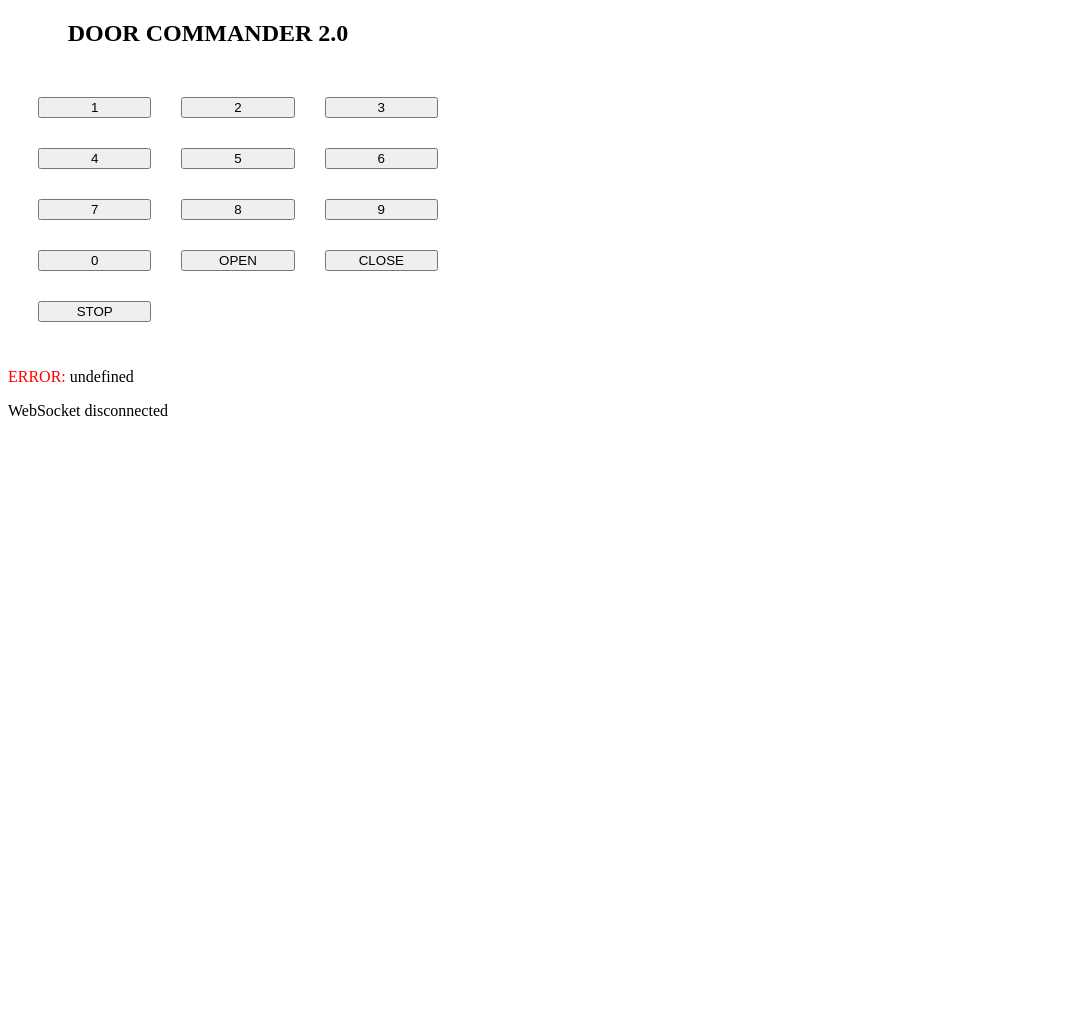
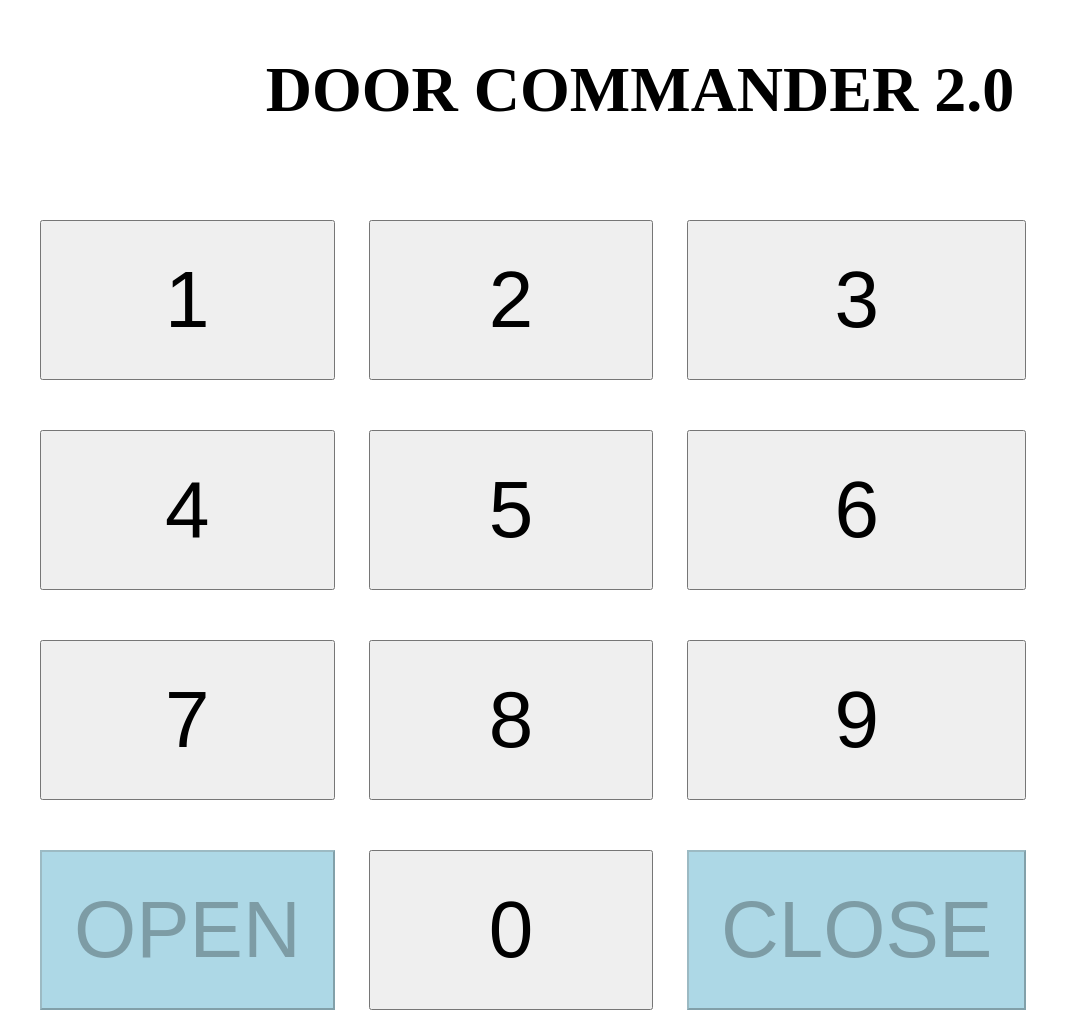
Before and after one commit to cowlove/doorserver, a plain HTML site: page index.html in a window 1280 px wide. Shown: the top 1013 px of the page, without its empty margins (0-1081 px from the left). Before the commit the page ends 800 px from the top, so only its background shows below. Drawn offline with Linux system fonts and the light colour scheme.

Commit message:
Fixed uri bug, style sheet changes

```diff
--- a/index.html
+++ b/index.html
@@ -9,7 +9,7 @@
   function init()
   {
     output = document.getElementById("output");
-    wsUri = "ws:" + location.host + ":" + "/xxx";
+    wsUri = "ws:" + location.host  + "/xxx";
     testWebSocket();
   }
 
@@ -70,7 +70,16 @@ window.addEventListener("load", init, false);
 
   </script>
 
-  <h2 style="text-align:center; width: 400px;">DOOR COMMANDER 2.0</h2>
+<style>
+  .button {
+    padding: 32px 32px;
+    text-align: center;
+    font-size: 80px;
+    margin: 10px 2px;
+  }
+  </style>
+
+<h2 style="text-align:center; font-size:64px;">DOOR COMMANDER 2.0</h2>
 <div style="display:grid;
   grid-template-columns: 1fr 1fr 1fr;
   grid-row-gap: 30px;
@@ -78,23 +87,21 @@ window.addEventListener("load", init, false);
   padding: 30px;
   width: 400px;
   ">
-  <button type="button" onclick="doSend('1')">1</button>
-  <button type="button" onclick="doSend('2')">2</button>
-  <button type="button" onclick="doSend('3')">3</button>
+  <button class="button" onclick="doSend('1')">1</button>
+  <button class="button" onclick="doSend('2')">2</button>
+  <button class="button" onclick="doSend('3')">3</button>
 
-  <button type="button" onclick="doSend('4')">4</button>
-  <button type="button" onclick="doSend('5')">5</button>
-  <button type="button" onclick="doSend('6')">6</button>
+  <button class="button" onclick="doSend('4')">4</button>
+  <button class="button" onclick="doSend('5')">5</button>
+  <button class="button" onclick="doSend('6')">6</button>
 
-  <button type="button" onclick="doSend('7')">7</button>
-  <button type="button" onclick="doSend('8')">8</button>
-  <button type="button" onclick="doSend('9')">9</button>
-
-  <button style="grid-colunn: 1; width: 100%"
-    type="button" onclick="doSend('0')">0</button>
-
-  <button id="open" type="button" onclick="doSend('OPEN')">OPEN</button>
-  <button id="close" type="button" onclick="doSend('CLOSE')">CLOSE</button>
-  <button type="button" onclick="doSend('STOP')">STOP</button>
-</div>
+  <button class="button" onclick="doSend('7')">7</button>
+  <button class="button" onclick="doSend('8')">8</button>
+  <button class="button" onclick="doSend('9')">9</button>
+  <button class="button" style="background-color: lightblue" disabled id="open" onclick="doSend('OPEN')">OPEN</button>
+  <button class="button" onclick="doSend('0')">0</button>
+  <button class="button" style="background-color: lightblue" disabled  id="close" onclick="doSend('CLOSE')">CLOSE</button>
+  <div></div>
+  <button class="button" style="background-color: red" onclick="doSend('STOP')">STOP</button>
+  <div></div></div>
   <div id="output"></div>
--- a/x.js
+++ b/x.js
@@ -46,4 +46,4 @@ wss.on('connection', function connection(ws) {
   });
 });
 
-server.listen(8080);
+server.listen(8082);
```
